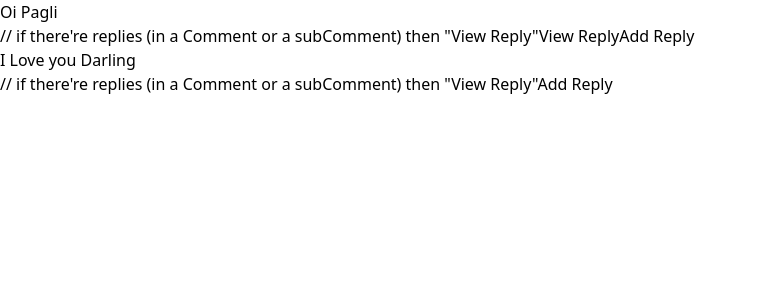
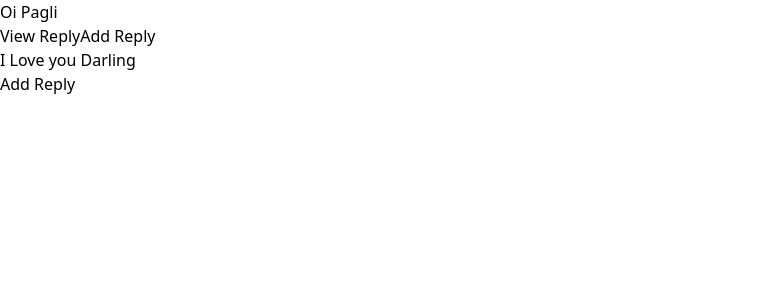
Before and after one commit to SuperSection/React-TS-Tailwind_template, a React (Vite) app: page / in a window 1280 px wide. Shown: the top 300 px of the page, without its empty margins (0-758 px from the left). Built offline with nearby package versions, Linux system fonts and the light colour scheme.

Commit message:
[fix]: code-comment error

```diff
--- a/src/components/CommentSection/index.tsx
+++ b/src/components/CommentSection/index.tsx
@@ -18,7 +18,7 @@ const Comment: React.FC<Comment> = ({ id, message, replies }) => {
         <p>{message}</p>
 
         <div className="flex text-blue-500 font-medium gap-4">
-          // if there're replies (in a Comment or a subComment) then "View Reply"
+          {/* if there're replies (in a Comment or a subComment) then "View Reply" */}
           {replies?.length !== 0 && (
             <span
               onClick={() => toggleReply(!showReply)}
```
